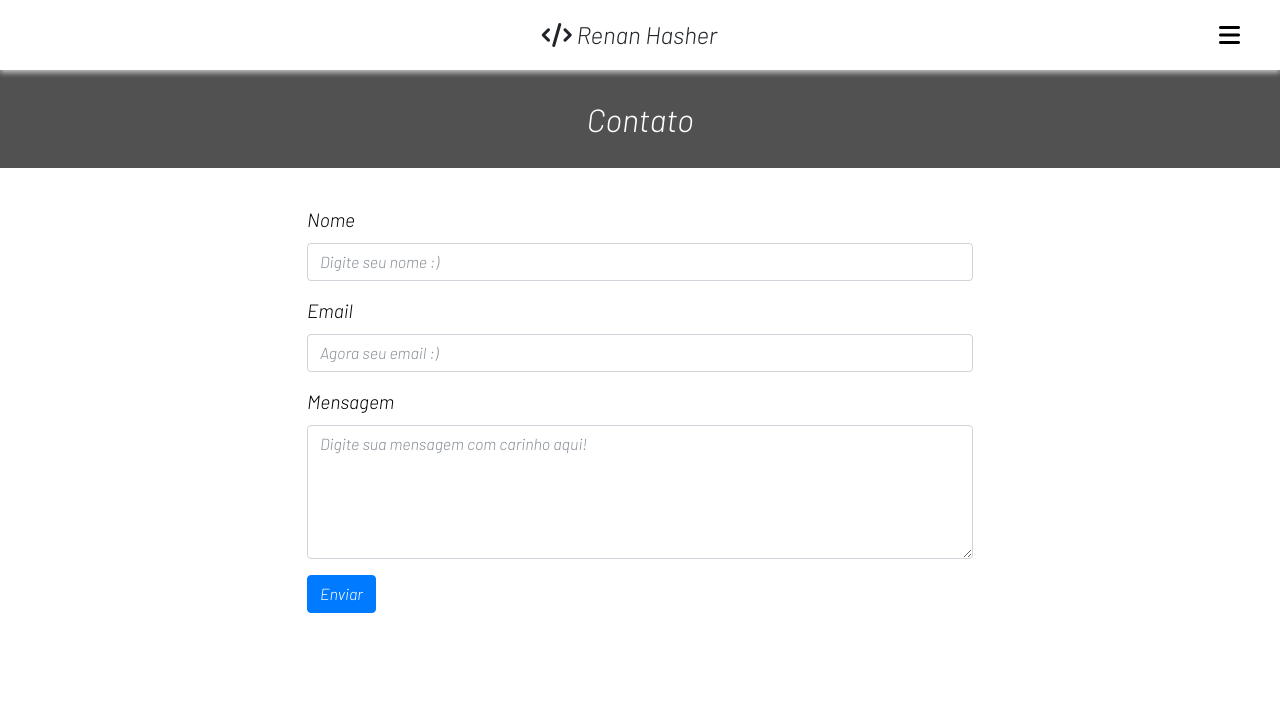
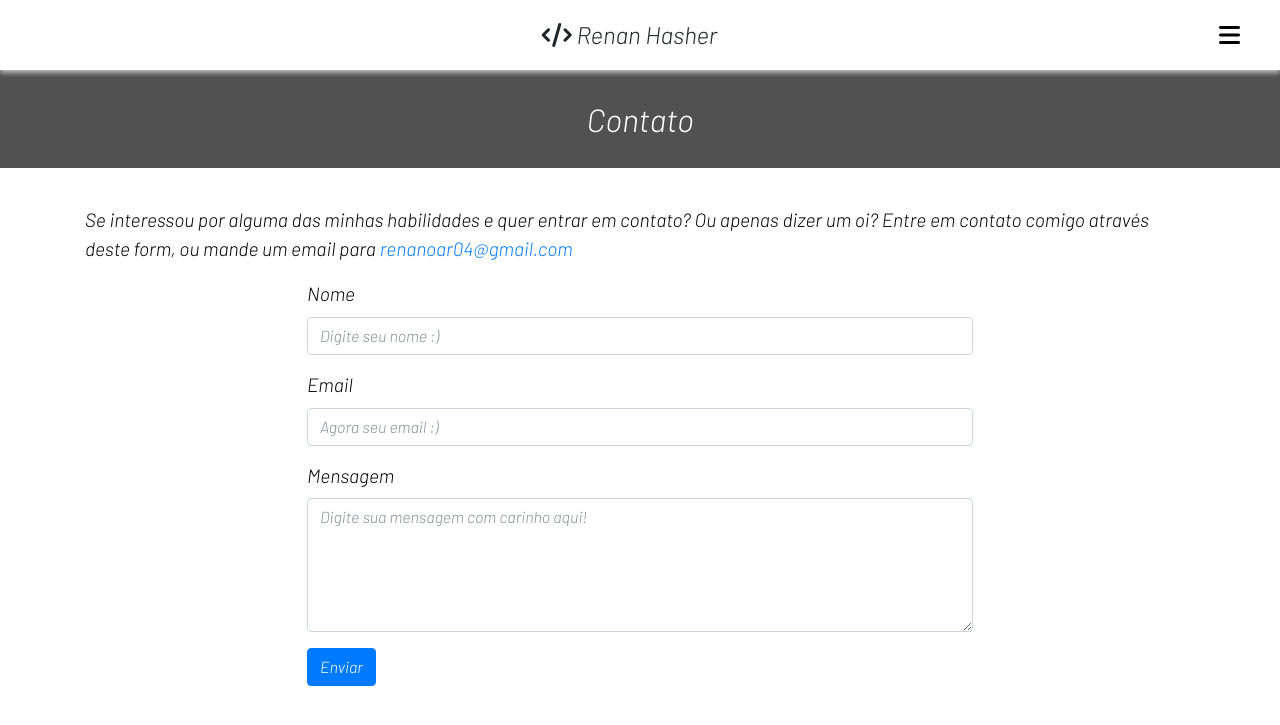
Before and after one commit to hasher-hasher/hasher-hasher.github.io, a Jekyll site: the page built from contact.md, in a window 1280 px wide. Shown: the top 725 px of the page. Built offline with Jekyll 4.4.1, drawn with Linux system fonts in a browser that asks for light colours; nearby versions of some CDN libraries.

Commit message:
Atualizando forms

```diff
--- a/contact.md
+++ b/contact.md
@@ -3,6 +3,8 @@ layout: page
 title: Contato
 permalink: /contact/
 ---
+
+Se interessou por alguma das minhas habilidades e quer entrar em contato? Ou apenas dizer um oi? Entre em contato comigo através deste form, ou mande um email para <a href="mailto:renanoar04@gmail.com">renanoar04@gmail.com</a>
 
 <form class="form-desktop form-mobile" action="https://getsimpleform.com/messages?form_api_token={{site.simpleform-token}}" method="POST">
   <div class="form-group">
```
Also changed, not shown: newsletter.md (+1 -1 lines).
